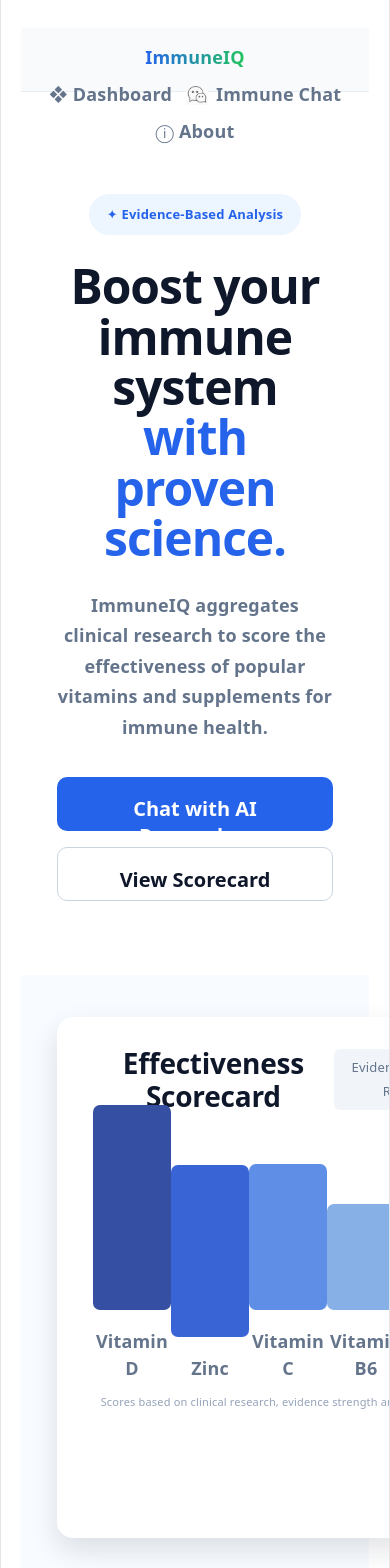
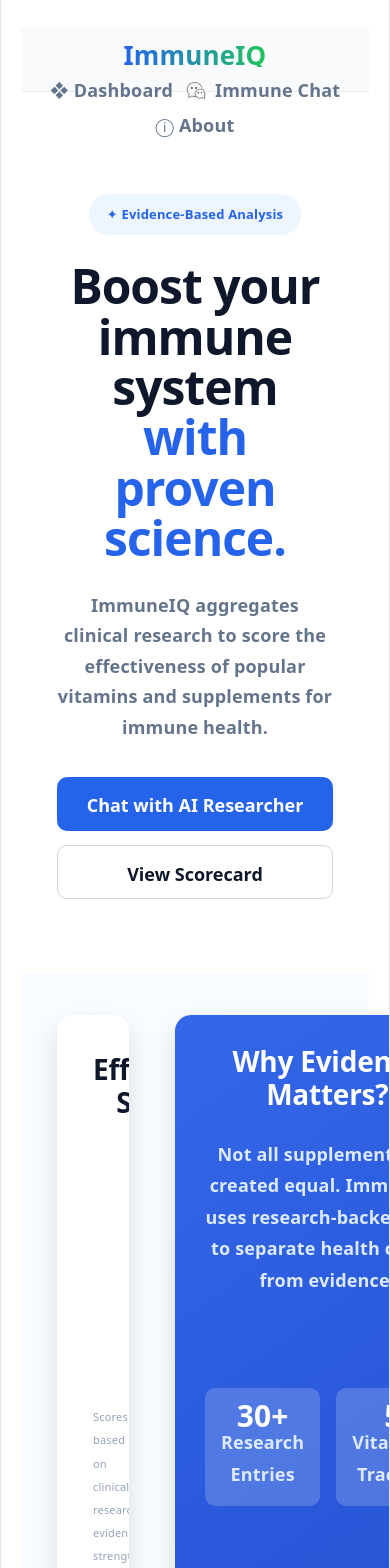
Before and after one commit to taniam4/immuneiq-capstone, a React (Vite) app: page / in a window 390 px wide. Shown: the top 1568 px of the page. Built offline with nearby package versions, Linux system fonts and the light colour scheme.

Commit message:
Fix mobile app layout

```diff
--- a/src/App.css
+++ b/src/App.css
@@ -3266,3 +3266,254 @@
     max-width: 100% !important;
   }
 }
+
+/* FINAL MOBILE APP OVERRIDE */
+@media (max-width: 768px) {
+  html,
+  body,
+  #root {
+    width: 100% !important;
+    max-width: 100% !important;
+    overflow-x: hidden !important;
+  }
+
+  * {
+    box-sizing: border-box !important;
+  }
+
+  .app,
+  .page,
+  .homePage,
+  .dashboardPage,
+  .aboutPage,
+  .detailPage {
+    width: 100% !important;
+    max-width: 100% !important;
+    overflow-x: hidden !important;
+  }
+
+  /* NAV */
+  .nav {
+    width: 100% !important;
+    padding: 16px 18px !important;
+    display: flex !important;
+    flex-direction: column !important;
+    gap: 12px !important;
+    align-items: center !important;
+  }
+
+  .logo {
+    font-size: 26px !important;
+  }
+
+  .navLinks {
+    width: 100% !important;
+    display: flex !important;
+    justify-content: center !important;
+    flex-wrap: wrap !important;
+    gap: 12px !important;
+  }
+
+  .navLinks button {
+    font-size: 15px !important;
+    white-space: nowrap !important;
+    padding: 6px 8px !important;
+  }
+
+  /* HERO */
+  .hero {
+    padding: 45px 22px 36px !important;
+    text-align: center !important;
+  }
+
+  .hero h1 {
+    font-size: 40px !important;
+    line-height: 1.08 !important;
+    max-width: 100% !important;
+  }
+
+  .hero p {
+    font-size: 18px !important;
+    line-height: 1.5 !important;
+    max-width: 100% !important;
+  }
+
+  .heroButtons {
+    display: flex !important;
+    flex-direction: column !important;
+    gap: 14px !important;
+    width: 100% !important;
+  }
+
+  .heroButtons button {
+    width: 100% !important;
+    font-size: 18px !important;
+    padding: 16px !important;
+  }
+
+  /* ALL GRIDS STACK */
+  .scoreSection,
+  .scoreGrid,
+  .insightGrid,
+  .dashboardStats,
+  .statCards,
+  .detailTop,
+  .detailGrid,
+  .whatGrid,
+  .aboutHero,
+  .storyboard,
+  .footer {
+    display: grid !important;
+    grid-template-columns: 1fr !important;
+    width: 100% !important;
+    max-width: 100% !important;
+    gap: 22px !important;
+  }
+
+  /* CARDS */
+  .card,
+  .statCard,
+  .insightCard,
+  .dashboardCard,
+  .detailCard,
+  .missionCard,
+  .aboutDisclaimer,
+  .dataSources,
+  .whatWeDo {
+    width: 100% !important;
+    max-width: 100% !important;
+    padding: 24px !important;
+    margin-left: 0 !important;
+    margin-right: 0 !important;
+  }
+
+  /* SCORECARD BAR CHART */
+  .scorecard,
+  .scoreCard,
+  .effectivenessCard {
+    width: 100% !important;
+    overflow: hidden !important;
+  }
+
+  .bars,
+  .barChart {
+    display: flex !important;
+    justify-content: space-between !important;
+    align-items: end !important;
+    gap: 10px !important;
+    width: 100% !important;
+    overflow: hidden !important;
+  }
+
+  .bar {
+    width: 18% !important;
+    min-width: 35px !important;
+  }
+
+  /* TABLE FIX */
+  .comparisonTable,
+  .vitaminTable,
+  table {
+    display: block !important;
+    width: 100% !important;
+    max-width: 100% !important;
+    overflow-x: auto !important;
+    white-space: nowrap !important;
+  }
+
+  /* ABOUT PAGE FIX */
+  .aboutHero {
+    text-align: center !important;
+  }
+
+  .aboutHero img,
+  .doctorImage img {
+    width: 80% !important;
+    max-width: 280px !important;
+    margin: 0 auto !important;
+  }
+
+  .missionCard,
+  .aboutDisclaimer {
+    flex-direction: column !important;
+    text-align: center !important;
+  }
+
+  .dataSources div {
+    display: grid !important;
+    grid-template-columns: 1fr !important;
+    gap: 22px !important;
+    justify-items: center !important;
+  }
+
+  .dataSources img {
+    max-width: 220px !important;
+    height: auto !important;
+  }
+
+  /* HOW AI WORKS */
+  .howWorks,
+  .howItWorks,
+  .steps {
+    display: grid !important;
+    grid-template-columns: 1fr !important;
+    text-align: center !important;
+    overflow: hidden !important;
+  }
+
+  /* CHAT MOBILE */
+  .chatSection {
+    width: 100% !important;
+    min-height: 900px !important;
+    padding: 18px !important;
+    overflow: hidden !important;
+  }
+
+  .chatWindow {
+    height: 560px !important;
+    width: 100% !important;
+    overflow-y: auto !important;
+    padding: 14px !important;
+  }
+
+  .chatRow {
+    width: 100% !important;
+    gap: 8px !important;
+  }
+
+  .bubble {
+    max-width: 82% !important;
+    font-size: 16px !important;
+    line-height: 1.45 !important;
+    padding: 18px !important;
+  }
+
+  .followUps {
+    display: grid !important;
+    grid-template-columns: 1fr !important;
+    gap: 12px !important;
+    width: 100% !important;
+  }
+
+  .followUps button {
+    width: 100% !important;
+  }
+
+  .inputRow {
+    width: 100% !important;
+  }
+
+  /* FOOTER */
+  .footer {
+    text-align: center !important;
+    padding: 40px 24px !important;
+  }
+
+  h1,
+  h2,
+  h3,
+  p {
+    word-break: normal !important;
+    overflow-wrap: break-word !important;
+  }
+}
```
